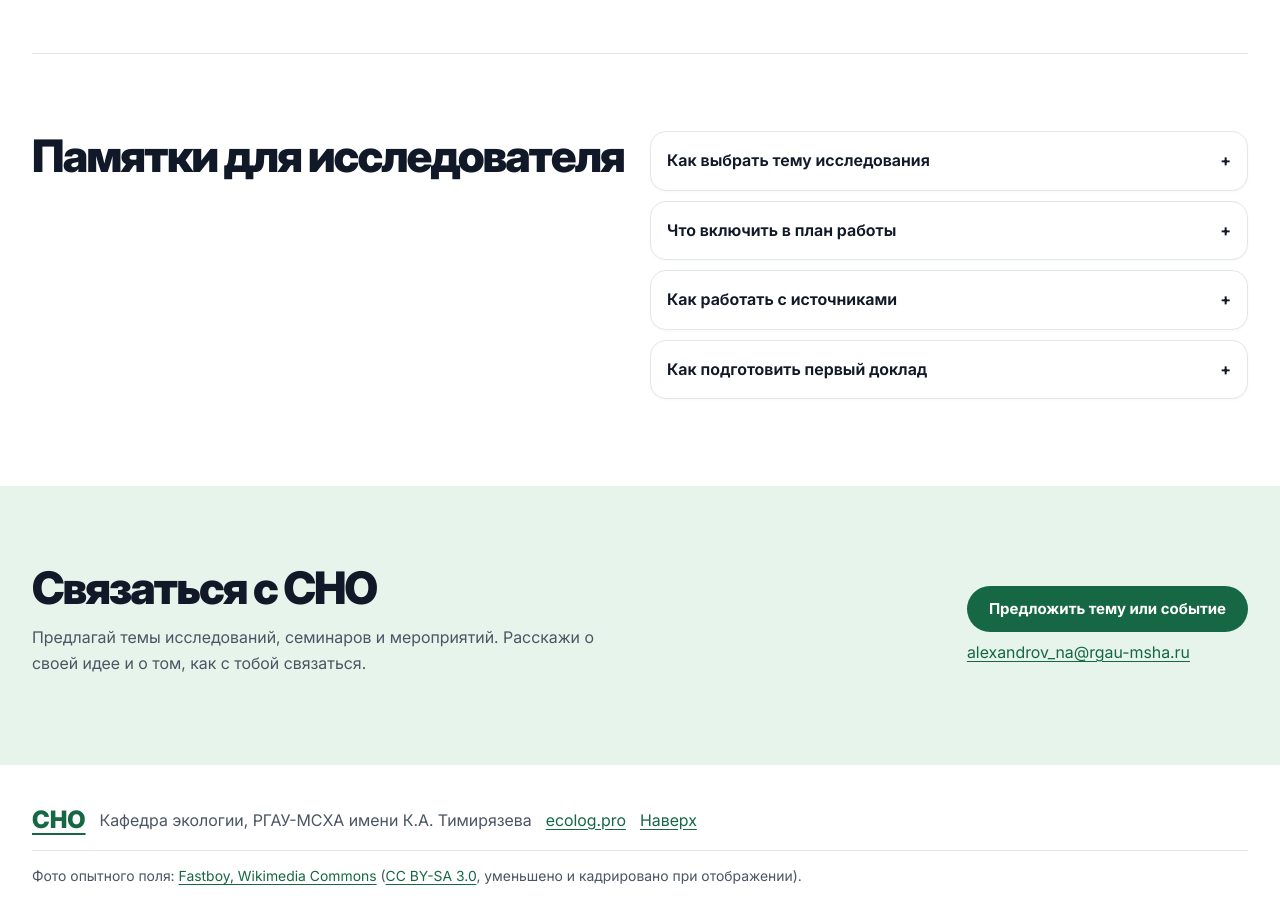
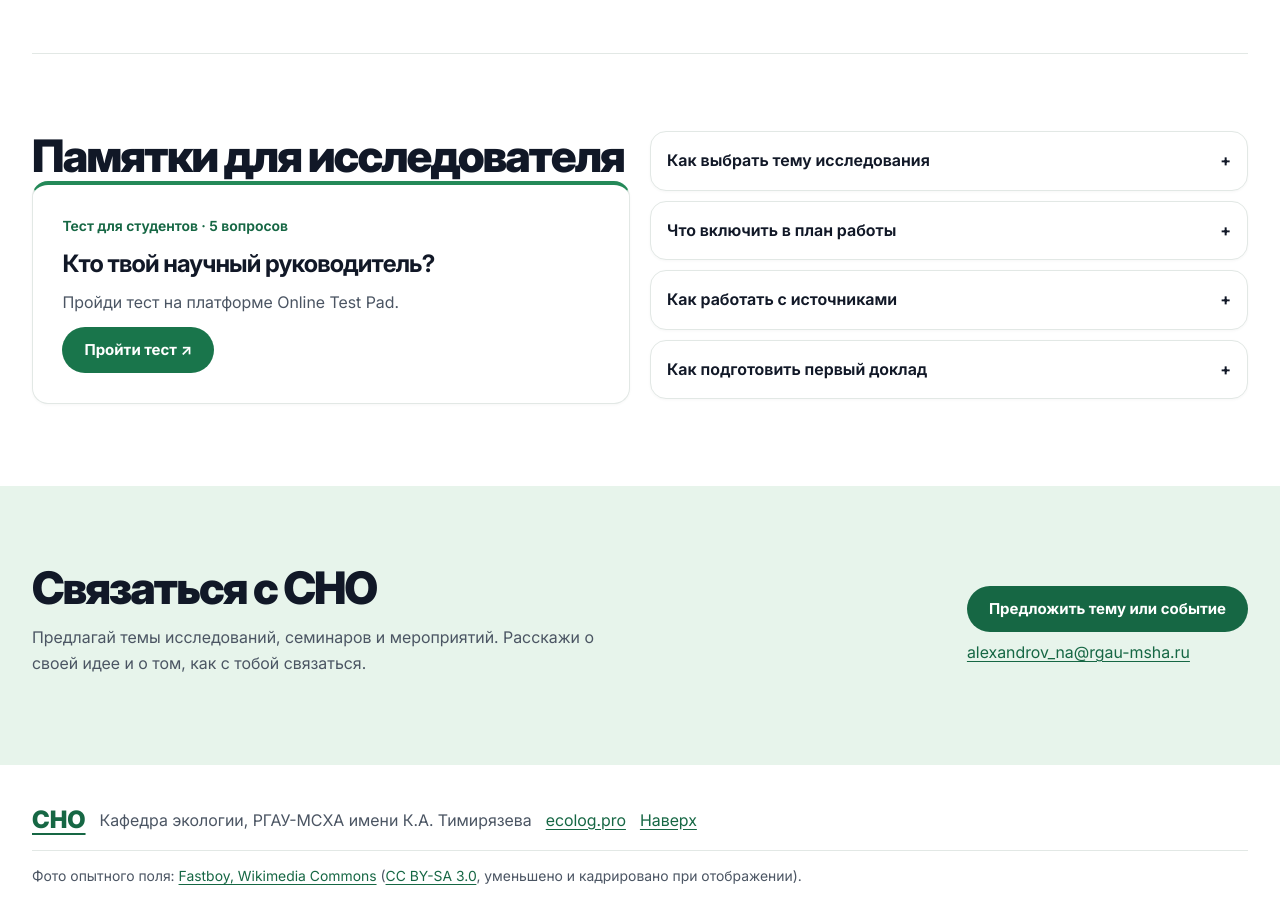
Before and after one commit to AlexGrabli/ECO_ScienceComm, a plain HTML site: page index.html in a window 1280 px wide. Shown: the part 5000-5923 px from the top of the page. Drawn offline with Linux system fonts and the light colour scheme.

Commit message:
Add research supervisor quiz link

```diff
--- a/index.html
+++ b/index.html
@@ -128,7 +128,15 @@
       </ol>
     </section>
     <section class="section wrap resources" id="resources" aria-labelledby="resources-title">
-      <h2 id="resources-title">Памятки для исследователя</h2>
+      <div>
+        <h2 id="resources-title">Памятки для исследователя</h2>
+        <article class="publication" id="supervisor-test">
+          <p class="publication-meta">Тест для студентов · 5 вопросов</p>
+          <h3>Кто твой научный руководитель?</h3>
+          <p>Пройди тест на платформе Online Test Pad.</p>
+          <a class="button primary" href="https://onlinetestpad.com/pjk5csnc4sryk">Пройти тест ↗</a>
+        </article>
+      </div>
       <div class="guides">
         <details id="guide-question"><summary>Как выбрать тему исследования <b aria-hidden="true">+</b></summary><div class="guide-body"><p>Начни с вопроса, который тебе интересен. Сузь его до конкретного явления, территории и периода наблюдений. Проверь, что по теме уже написано и к каким данным у тебя есть доступ.</p><p>Тему «Экология города» можно сузить до вопроса «Как различается видовое разнообразие травянистых растений на участках с разной рекреационной нагрузкой?». Обсуди с руководителем выбор участков, метод учёта и границы выводов.</p></div></details>
         <details id="guide-plan"><summary>Что включить в план работы <b aria-hidden="true">+</b></summary><div class="guide-body"><p>Запиши исследовательский вопрос, цель и ожидаемый результат. Определи подходящий метод, источники данных, этапы и сроки. Обсуди с руководителем ограничения выбранного подхода.</p><p>Разбей работу на небольшие задачи: обзор литературы, выбор метода, сбор и анализ данных, обсуждение результатов. Если работа предполагает участие людей, заранее уточни требования к согласию участников и защите данных.</p></div></details>
```
